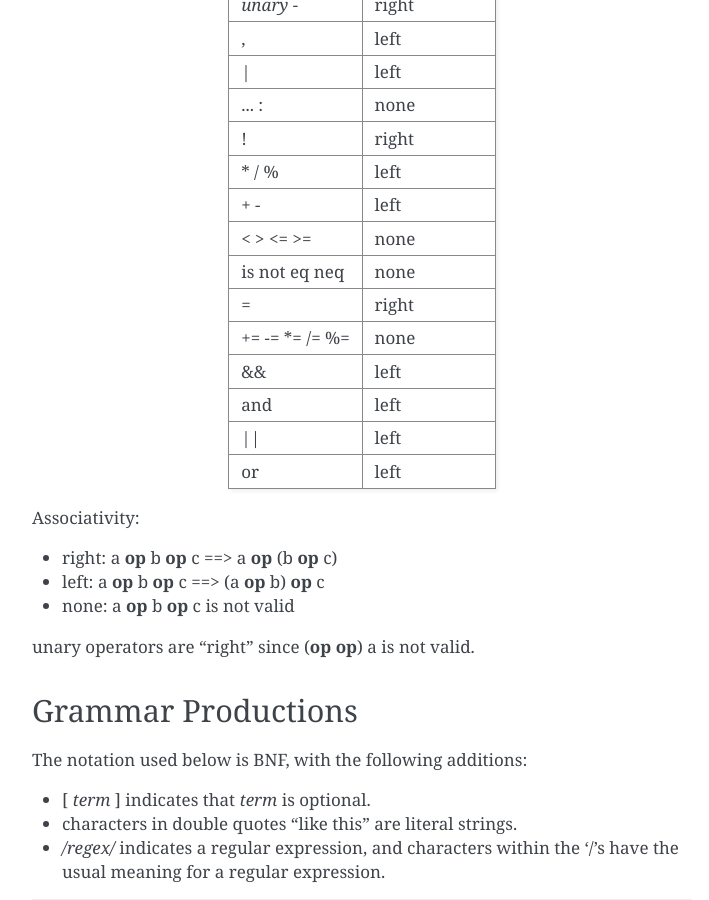
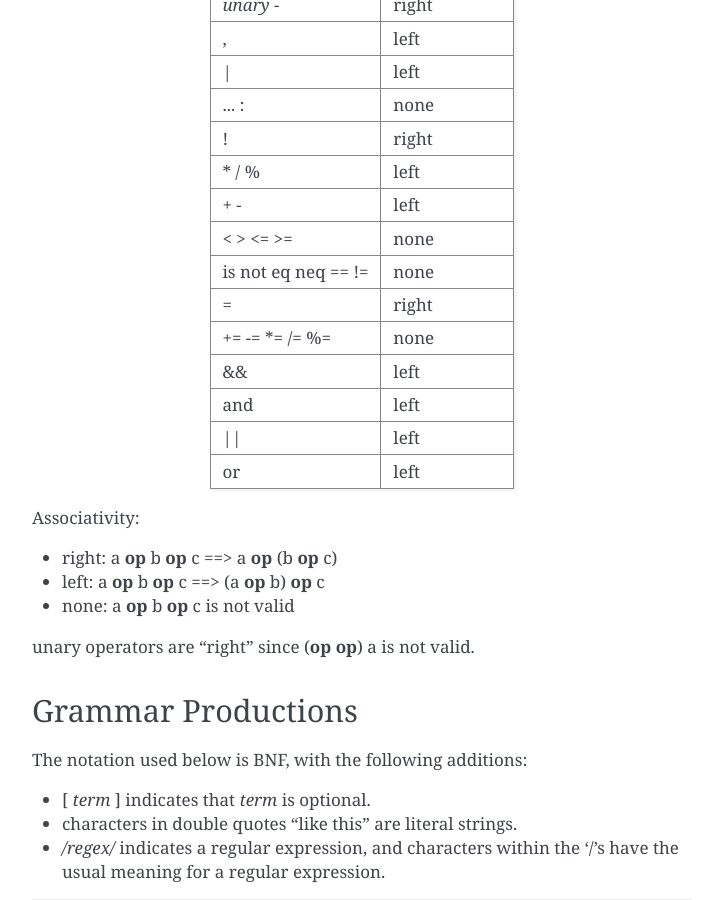
Before and after one commit to alflanagan/utl_indexer, a Sphinx documentation site: the page built from doc/utl_grammar.rst, in a window 1280 px wide and 900 px high, scrolled down 473 px. Shown: the whole window, without its empty margins (388-1097 px from the left). Built offline with Sphinx 7.4.7, drawn with Linux system fonts in a browser that asks for light colours; pages that are not in the unit, such as notebooks, are missing from menus.

```diff
--- a/doc/utl_grammar.rst
+++ b/doc/utl_grammar.rst
@@ -11,29 +11,28 @@ Operator Precedence
 
 Operator precedence isn't documented well. I started with the precedence for `PHP <https://secure.php.net/manual/en/language.operators.precedence.php>`_ and modified it until it parsed actual expressions correctly.
 
-=============== ==================================
-operator        associativity
-=============== ==================================
-.               right
-) ]             left
-( [             right
-*unary* -       right
-,               left
-\|              left
-\... :          none
-!               right
-\* / %          left
-\+ -            left
-< > <= >=       none
-is not eq neq   none
-=               right
-+= -= \*= /= %= none
-&&              left
-and             left
-||              left
-or              left
-=============== ==================================
-
+==================== ==================================
+operator             associativity
+==================== ==================================
+.                    right
+) ]                  left
+( [                  right
+*unary* -            right
+,                    left
+\|                   left
+\... :               none
+!                    right
+\* / %               left
+\+ -                 left
+< > <= >=            none
+is not eq neq == !=  none
+=                    right
++= -= \*= /= %=      none
+&&                   left
+and                  left
+||                   left
+or                   left
+==================== ==================================
 
 Associativity:
 
```
Also changed, not shown: doc/utl_grammar.md (+2 -2 lines).
